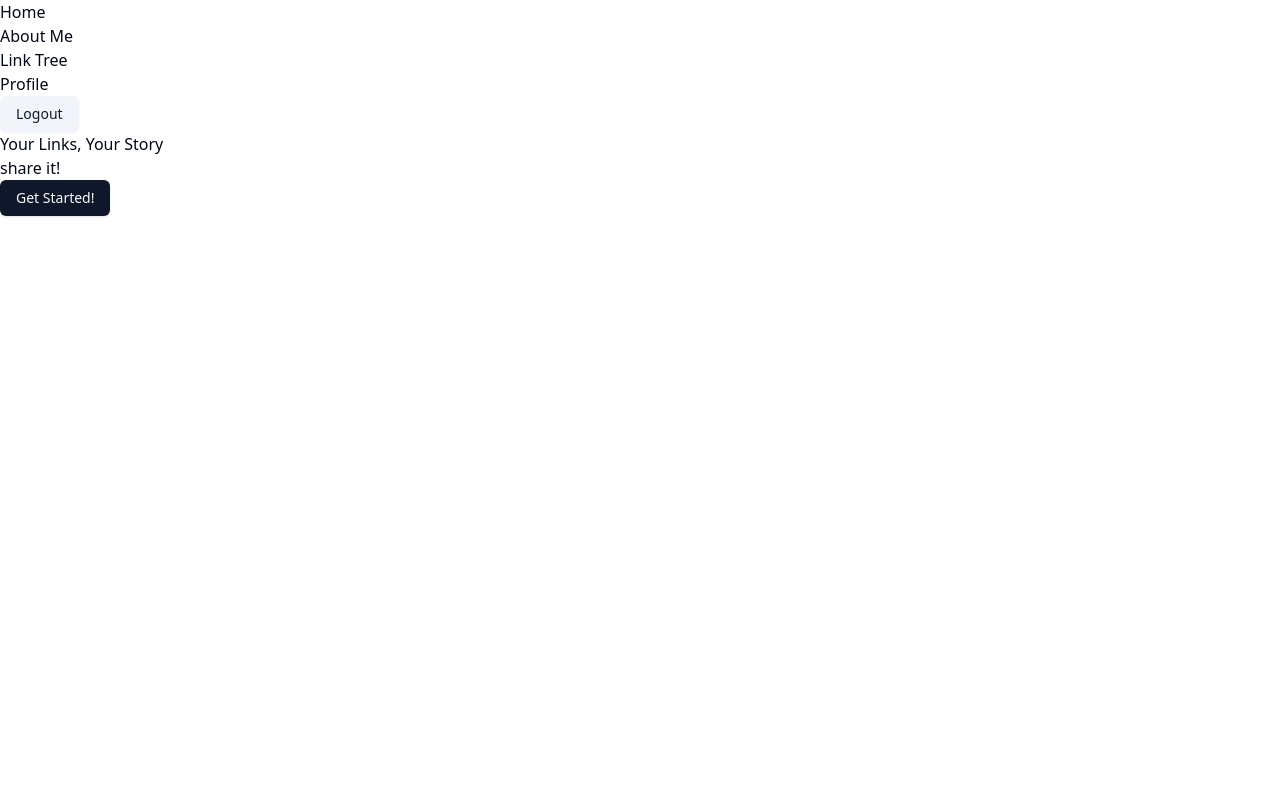
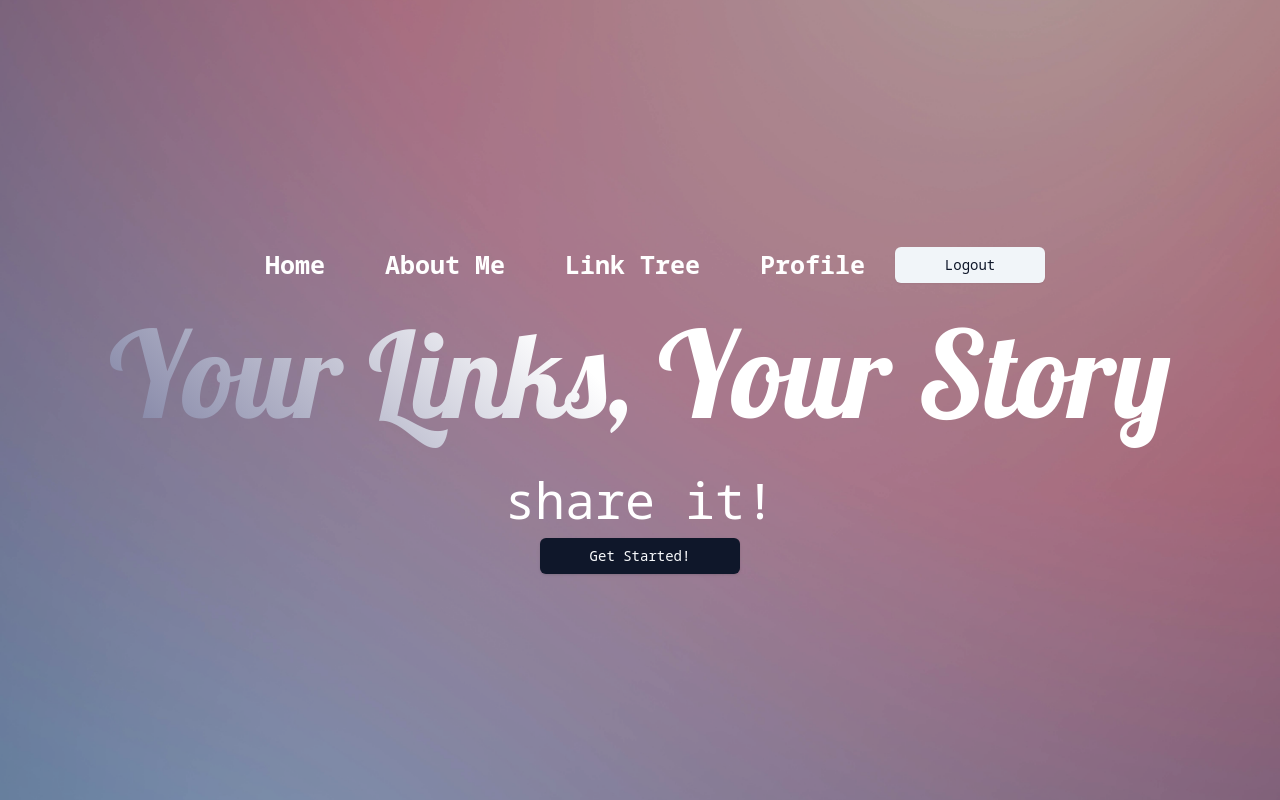
Before and after one commit to codescalersinternships/Link-Tree-Dohaelsawy, a Vue app in the folder frontend/: page / in a window 1280 px wide. Built offline with nearby package versions, Linux system fonts and the light colour scheme.

Commit message:
feat: add fancy-word in home animation

```diff
--- a/frontend/index.html
+++ b/frontend/index.html
@@ -5,7 +5,8 @@
     <link rel="icon" href= "public/paperclip-solid.svg" />
     <meta name="viewport" content="width=device-width, initial-scale=1.0">
     <link rel="stylesheet" href="https://cdnjs.cloudflare.com/ajax/libs/font-awesome/6.6.0/css/all.min.css"/>
-    <link rel="stylesheet" href="/home/doha/doha/codescalers/week8/Link-Tree-Dohaelsawy/frontend/src/assets/index.css">
+    <link rel="stylesheet" href="/src/assets/index.css">
+    <link rel="stylesheet" href="/src/assets/fancy-word.css">
     <meta name="viewport" content="width=device-width, initial-scale=1.0">
     <title>Link Tree</title>
   </head>
--- /dev/null
+++ b/frontend/src/assets/fancy-word.css
@@ -0,0 +1,23 @@
+.fancy-word
+{
+   /* text-transform: uppercase; */
+  background-image: linear-gradient(
+    225deg,
+    #fff 0%,
+    #fff 29%,
+    #31346A 67%,
+    #A85A8C 100%
+  );
+  background-size: auto auto;
+  background-clip: border-box;
+  background-size: 200% auto;
+  background-clip: text;
+  -webkit-text-fill-color: transparent;
+  animation: textclip 2s linear infinite;
+}
+
+@keyframes textclip {
+  to {
+    background-position: 200% center;
+  }
+}
--- a/frontend/src/assets/index.css
+++ b/frontend/src/assets/index.css
@@ -88,9 +88,10 @@ Button {
 }
 
 .data {
-  font-weight: 800;
+  font-weight: 400;
   font-size: 20px;
   color: #ffffff;
+  /* text-align: left; */
 }
 
 .link {
@@ -209,8 +210,8 @@ textarea {
 }
 
 .profile-image img {
-  width: 80px;
-  height: 80px;
+  width: 140px;
+  height: 140px;
   border-radius: 50%;
   object-fit: cover;
   border: 2px solid #ddd;
@@ -282,6 +283,12 @@ tbody tr:hover {
   background-color: #fff6 !important;
 }
 
+a:hover {
+  background-color: #fff6 !important;
+  border-radius: 10px;
+
+}
+
 tbody tr td,
 tbody tr td p {
   transition: 0.2s ease-in-out;
@@ -294,11 +301,6 @@ tbody tr.hide td p {
   transition: 0.2s ease-in-out 0.5s;
 }
 
-tbody tr.hide td img {
-  width: 0;
-  height: 0;
-  transition: 0.2s ease-in-out 0.5s;
-}
 
 thead th span.icon-arrow {
   display: inline-block;
--- a/frontend/src/components/profile.vue
+++ b/frontend/src/components/profile.vue
@@ -10,6 +10,7 @@ import router from '@/router';
 const accountStore = useAccountStore();
 const authStore = useAuthStore();
 const defaultImage = '/src/assets/user.png';
+let uploadedImage = ref<any>()
 const isImageExist = ref(false)
 const username = ref(localStorage.getItem("currentUsername"));
 const userReq = ref({
@@ -26,6 +27,7 @@ const handleImageUpload = async (event: Event) => {
 
     if (target && target.files && username.value) {
         formData.append("image", target.files[0], target.files[0].name);
+        uploadedImage.value = target.files[0]
         isImageExist.value = true
     }
 
@@ -85,7 +87,7 @@ onMounted(getAccountData);
                 <!-- Profile Image -->
                 <div class="profile-image">
                     <input type="file" @change="handleImageUpload($event)" capture accept="image/*" class="input-file">
-                    <img :src="accountStore.user.image || defaultImage" alt="Profile Image" />
+                    <img :src="uploadedImage || accountStore.user.image || defaultImage" alt="Profile Image" />
                 </div>
 
                 <!-- First Name -->
--- a/frontend/src/views/HomeView.vue
+++ b/frontend/src/views/HomeView.vue
@@ -30,7 +30,15 @@ const onSubmit = async () => {
     <div class="content">
       <Header></Header>
       <div class="main">
-        <p class="fancy-word">Your Links, Your Story</p>
+          <h1 class="fancy-word">Your Links, Your Story
+            <div class="aurora">
+              <div class="aurora__item"></div>
+              <div class="aurora__item"></div>
+              <div class="aurora__item"></div>
+              <div class="aurora__item"></div>
+            </div>
+          </h1>
+        <!-- <p class="fancy-word">Your Links, Your Story</p> -->
         <p class="normal">share it!</p>
         <Button class="start-button" @click="onSubmit">Get Started!</Button>
       </div>
--- a/frontend/src/views/about.vue
+++ b/frontend/src/views/about.vue
@@ -18,18 +18,17 @@ import Header from '@/components/header.vue'
                     <div>
                         <img src="/src/assets/me.jpg" alt="me" class="rounded-lg">
                     </div>
-                    <div class="data">
+                    <div class="data text-left">
                         <p>Hi, welcome! It's me, Doha, a recent graduate from Helwan University,<br>class of 2024.<br> This
-                            project was developed during my internship at CodeScalers, <br> a company focused on helping
+                            project was developed during my internship at <strong>CodeScalers</strong>, <br> a company focused on helping
                             businesses, especially startups, <br> to build and operate their data centers and cloud
                             architectures.<br> I implemented the Linktree project using the following technologies:<br>
-                            Backend: Go (Gin framework). <br> Frontend: Vue, CSS, and HTML. <br> Testing: Go's default
-                            testing package for the backend <br>and Cypress for the frontend.<br> Storage: PostgreSQL, AWS
+                            <b>Backend</b>: Go (Gin framework). <br> <b>Frontend</b>: Vue, CSS, and HTML. <br> <b>Testing</b>: Go's default
+                            testing package for the backend <br>and Cypress for the frontend.<br> <b>Storage</b>: PostgreSQL, AWS
                             S3. <br>
-                            Deployment: Docker, Docker Compose, Kubernetes, and Helm.<br> I really enjoyed building this
+                            <b>Deployment</b>: Docker, Docker Compose, Kubernetes, and Helm.<br> I really enjoyed building this
                             project and learned a lot along the way!<br> If you have any comments, suggestions, advice,
-                            or
-                            ideas on how to improve it,<br> please feel free to reach out to me on <br> dohaelsawy18@gmail.com.
+                            or ideas on how to improve it, please feel free to reach out to me on <br> dohaelsawy18@gmail.com.
                         </p>
                     </div>
                 </div>
```
Also changed, not shown: 1 other file (tests, documents, lock files or other folders).
